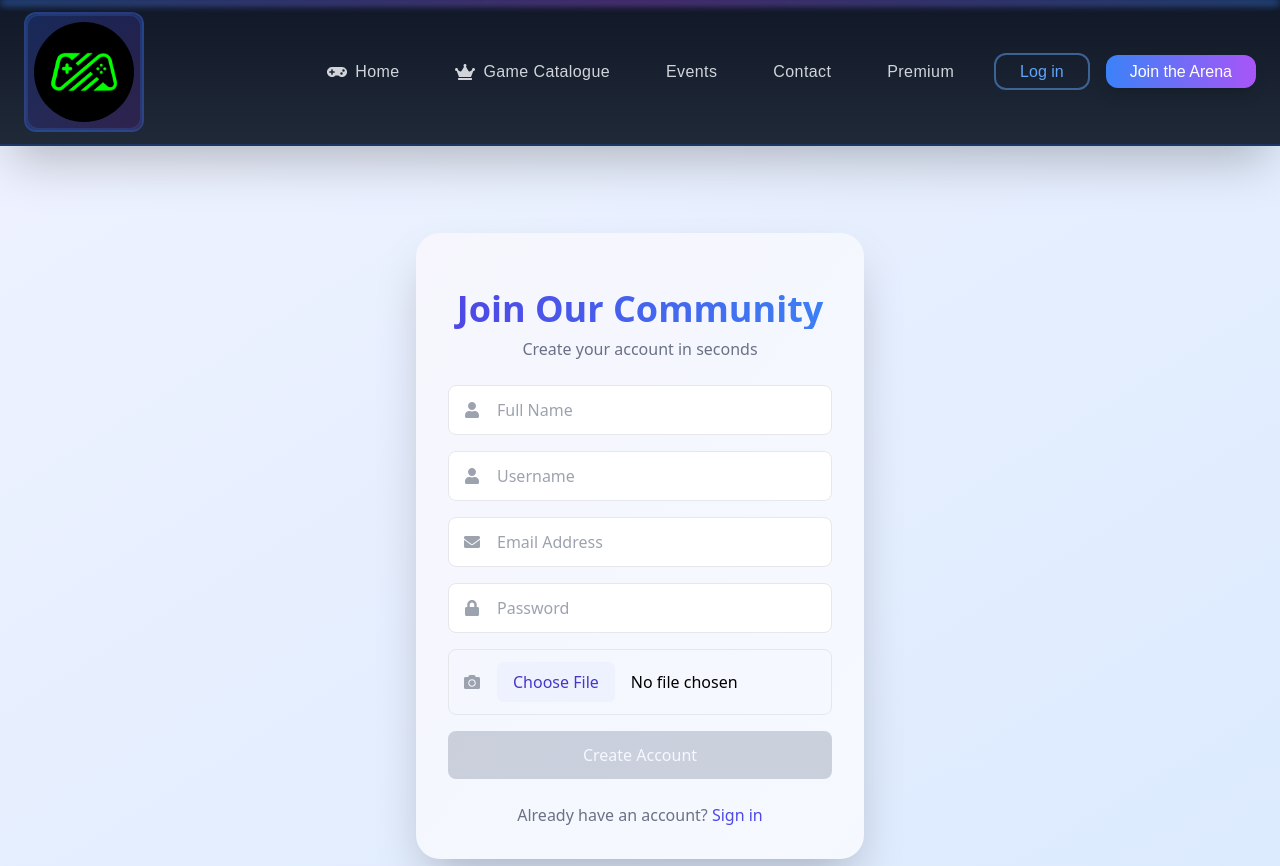
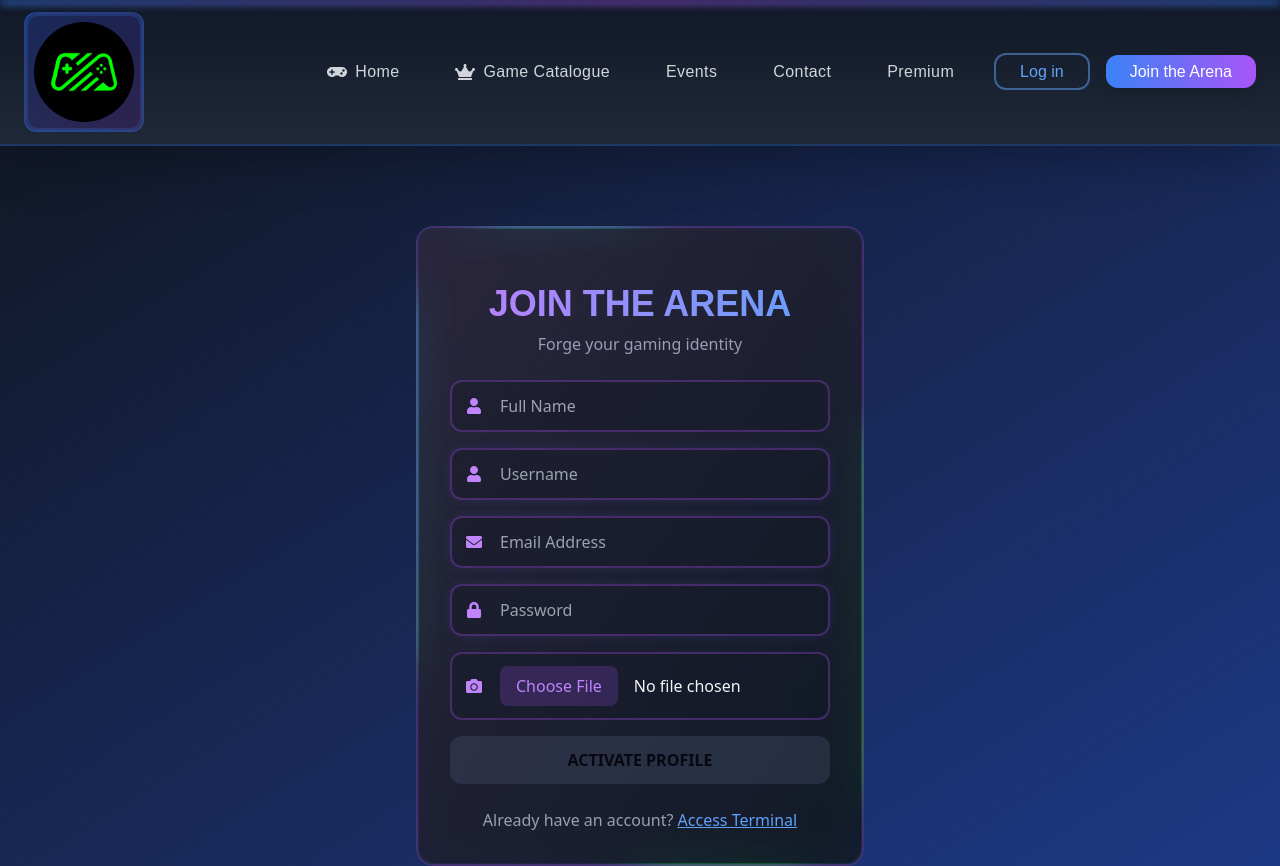
Before and after one commit to PankajPt/Gaming-Cafe-FrontEnd, a React (Vite) app: page /register in a window 1280 px wide. Shown: the top 866 px of the page. Built offline with nearby package versions, Linux system fonts and the light colour scheme.

Commit message:
dark theme

```diff
--- a/src/pages/Register/Register.jsx
+++ b/src/pages/Register/Register.jsx
@@ -2,7 +2,7 @@ import React, { useState } from "react";
 import { FaUser, FaEnvelope, FaLock, FaCamera, FaCheckCircle } from "react-icons/fa";
 import { useNavigate } from "react-router-dom";
 import { fetchData } from "../../services/api.service.js";
-
+import './register.css'
 
 const RegisterPage = () => {
   const [formData, setFormData] = useState({
@@ -80,114 +80,115 @@ const RegisterPage = () => {
   };
 
   return (
-    <div className="min-h-screen bg-gradient-to-br from-indigo-50 to-blue-100 flex items-center justify-center px-4">
-      <div className="w-full max-w-md transform transition-all duration-300 hover:scale-[1.01]">
-        <div className="bg-white rounded-3xl shadow-2xl p-8 space-y-6 relative overflow-hidden">
-          {/* <div className="absolute inset-0 bg-gradient-to-br from-indigo-600 to-blue-500 opacity-5" /> */}
-          <div className="absolute inset-0 bg-gradient-to-br from-indigo-600 to-blue-500 opacity-5 pointer-events-none" />
+  <div className="min-h-screen bg-gradient-to-br from-gray-900 to-blue-900 flex items-center justify-center px-4">
+    <div className="w-full max-w-md transform transition-all duration-300 hover:scale-[1.01] form-container">
+      <div className="bg-gray-800/50 rounded-2xl shadow-2xl p-8 space-y-6 relative overflow-hidden border-2 border-purple-500/30 backdrop-blur-lg">
+          <div className="absolute inset-0 bg-gradient-to-br from-purple-500/10 to-blue-500/5 pointer-events-none" />
+
           <div className="text-center space-y-2">
-            <h1 className="text-4xl font-bold bg-gradient-to-r from-indigo-600 to-blue-500 bg-clip-text text-transparent">
-              Join Our Community
+            <h1 className="text-4xl font-bold bg-gradient-to-r from-purple-400 to-blue-400 bg-clip-text text-transparent font-orbitron">
+              JOIN THE ARENA
             </h1>
-            <p className="text-gray-500">Create your account in seconds</p>
+            <p className="text-gray-400">Forge your gaming identity</p>
           </div>
 
           {success && (
-            <div className="bg-green-100 p-4 rounded-lg flex items-center gap-3">
-              <FaCheckCircle className="text-green-600 text-xl" />
-              <span className="text-green-600">Registration successful! Redirecting...</span>
+            <div className="bg-green-900/20 p-4 rounded-lg border-2 border-green-400/30 flex items-center gap-3">
+              <FaCheckCircle className="text-green-400 text-xl" />
+              <span className="text-green-400">Registration successful! Redirecting...</span>
             </div>
           )}
 
           {error && (
-            <div className="bg-red-100 p-4 rounded-lg flex items-center gap-3">
-              <FaCheckCircle className="text-red-600 text-xl" />
-              <span className="text-red-600">{error}</span>
+            <div className="bg-red-900/20 p-4 rounded-lg border-2 border-red-400/30 flex items-center gap-3">
+              <FaCheckCircle className="text-red-400 text-xl" />
+              <span className="text-red-400">{error}</span>
             </div>
           )}
 
           <form className="space-y-4" onSubmit={handleSubmit}>
-            <div className="relative">
-              <FaUser className="absolute left-4 top-1/2 -translate-y-1/2 text-gray-400" />
+            <div className={`relative group ${error ? 'error-glow' : (isFormValid() ? 'success-glow' : '')}`}>
+              <FaUser className="absolute left-4 top-1/2 -translate-y-1/2 text-purple-400 group-focus-within:text-blue-400 transition-colors" />
               <input
                 type="text"
                 name="fullname"
                 placeholder="Full Name"
                 value={formData.fullname}
                 onChange={handleChange}
-                className="w-full pl-12 pr-4 py-3 rounded-lg border border-gray-200 focus:border-indigo-500 focus:ring-2 focus:ring-indigo-200 transition-all"
+                className="w-full pl-12 pr-4 py-3 rounded-xl bg-gray-900/30 border-2 border-purple-500/30 focus:border-blue-400 focus:ring-2 focus:ring-blue-500/20 text-gray-100 placeholder-gray-400 transition-all"
               />
             </div>
 
-            <div className="relative">
-              <FaUser className="absolute left-4 top-1/2 -translate-y-1/2 text-gray-400" />
+            <div className={`relative group ${error ? 'error-glow' : ''} !border-red-500`}>
+              <FaUser className="absolute left-4 top-1/2 -translate-y-1/2 text-purple-400 group-focus-within:text-blue-400 transition-colors" />
               <input
                 type="text"
                 name="username"
                 placeholder="Username"
                 value={formData.username}
                 onChange={handleChange}
-                className="w-full pl-12 pr-4 py-3 rounded-lg border border-gray-200 focus:border-indigo-500 focus:ring-2 focus:ring-indigo-200 transition-all"
+                className="w-full pl-12 pr-4 py-3 rounded-xl bg-gray-900/30 border-2 border-purple-500/30 focus:border-blue-400 focus:ring-2 focus:ring-blue-500/20 text-gray-100 placeholder-gray-400 transition-all shadow-[0_0_15px_-5px_rgba(99,102,241,0.3)] focus:shadow-blue-500/20"
               />
             </div>
 
-            <div className="relative">
-              <FaEnvelope className="absolute left-4 top-1/2 -translate-y-1/2 text-gray-400" />
+            <div className={`relative group ${error ? 'error-glow' : ''} !border-red-500`}>
+              <FaEnvelope className="absolute left-4 top-1/2 -translate-y-1/2 text-purple-400 group-focus-within:text-blue-400 transition-colors" />
               <input
                 type="email"
                 name="email"
                 placeholder="Email Address"
                 value={formData.email}
                 onChange={handleChange}
-                className="w-full pl-12 pr-4 py-3 rounded-lg border border-gray-200 focus:border-indigo-500 focus:ring-2 focus:ring-indigo-200 transition-all"
+                className="w-full pl-12 pr-4 py-3 rounded-xl bg-gray-900/30 border-2 border-purple-500/30 focus:border-blue-400 focus:ring-2 focus:ring-blue-500/20 text-gray-100 placeholder-gray-400 transition-all shadow-[0_0_15px_-5px_rgba(99,102,241,0.3)] focus:shadow-blue-500/20"
               />
             </div>
 
-            <div className="relative">
-              <FaLock className="absolute left-4 top-1/2 -translate-y-1/2 text-gray-400" />
+            <div className={`relative group ${error ? 'error-glow' : ''} !border-red-500`}>
+              <FaLock className="absolute left-4 top-1/2 -translate-y-1/2 text-purple-400 group-focus-within:text-blue-400 transition-colors" />
               <input
                 type="password"
                 name="password"
                 placeholder="Password"
                 value={formData.password}
                 onChange={handleChange}
-                className="w-full pl-12 pr-4 py-3 rounded-lg border border-gray-200 focus:border-indigo-500 focus:ring-2 focus:ring-indigo-200 transition-all"
+                className="w-full pl-12 pr-4 py-3 rounded-xl bg-gray-900/30 border-2 border-purple-500/30 focus:border-blue-400 focus:ring-2 focus:ring-blue-500/20 text-gray-100 placeholder-gray-400 transition-all shadow-[0_0_15px_-5px_rgba(99,102,241,0.3)] focus:shadow-blue-500/20"
               />
             </div>
 
-            <div className="relative">
-              <FaCamera className="absolute left-4 top-1/2 -translate-y-1/2 text-gray-400" />
+            <div className={`relative group ${error ? 'error-glow' : ''} !border-red-500`}>
+              <FaCamera className="absolute left-4 top-1/2 -translate-y-1/2 text-purple-400 group-focus-within:text-blue-400 transition-colors" />
               <input
                 type="file"
                 name="avatar"
                 onChange={handleChange}
-                className="w-full pl-12 pr-4 py-3 rounded-lg border border-gray-200 file:mr-4 file:py-2 file:px-4 file:rounded-md file:border-0 file:bg-indigo-50 file:text-indigo-700 hover:file:bg-indigo-100"
+                className="w-full pl-12 pr-4 py-3 rounded-xl bg-gray-900/30 border-2 border-purple-500/30 text-gray-100 file:mr-4 file:py-2 file:px-4 file:rounded-lg file:border-0 file:bg-purple-500/20 file:text-purple-400 hover:file:bg-purple-500/30 transition-all"
               />
             </div>
+
             {loading ? (
-              <div className="flex justify-center items-center space-x-2">
-                <div className="w-6 h-6 border-4 border-t-4 border-indigo-600 rounded-full animate-spin"></div>
-                <span>Loading...</span>
+              <div className="flex justify-center items-center space-x-2 text-blue-400">
+                <div className="w-6 h-6 border-4 border-t-4 border-blue-400 rounded-full animate-spin"></div>
+                <span>Initializing Protocol...</span>
               </div>
             ) : (
               <button
                 type="submit"
                 disabled={!isFormValid() || loading}
-                className={`w-full py-3 px-6 rounded-lg font-medium text-white transition-all ${
+                className={`w-full py-3 px-6 rounded-xl font-bold transition-all ${
                   isFormValid() && !loading
-                    ? 'bg-gradient-to-r from-indigo-600 to-blue-500 hover:from-indigo-700 hover:to-blue-600 shadow-lg hover:shadow-indigo-200'
-                    : 'bg-gray-300 cursor-not-allowed'
+                    ? 'bg-gradient-to-r from-purple-600 to-blue-600 hover:from-purple-700 hover:to-blue-700 shadow-[0_0_20px_-5px_rgba(99,102,241,0.5)] hover:shadow-blue-500/40'
+                    : 'bg-gray-700/50 cursor-not-allowed'
                 }`}
               >
-                Create Account
+                ACTIVATE PROFILE
               </button>
             )}
           </form>
 
-          <p className="text-center text-gray-500">
+          <p className="text-center text-gray-400">
             Already have an account?{" "}
-            <a href="login" className="text-indigo-600 hover:underline font-medium">
-              Sign in
+            <a href="login" className="text-blue-400 hover:text-purple-400 underline hover:no-underline transition-colors">
+              Access Terminal
             </a>
           </p>
         </div>
--- /dev/null
+++ b/src/pages/Register/register.css
@@ -0,0 +1,46 @@
+@keyframes border-spin {
+    100% { transform: rotate(360deg); }
+  }
+
+  /* Outer box glowing effect */
+  .form-container {
+    position: relative;
+    border-radius: 1rem;
+    overflow: hidden;
+  }
+
+  /* The animated neon glowing border */
+  .form-container::before {
+    content: '';
+    position: absolute;
+    inset: -6px;
+    z-index: -1;
+    border-radius: 1rem;
+    background: conic-gradient(
+      from 0deg,
+      #00ffff, /* Neon Cyan */
+      #00ff00, /* Neon Green */
+      #00ffff
+    );
+    animation: border-spin 3s linear infinite;
+    filter: blur(12px); /* Stronger blur for glow effect */
+    box-shadow: 0 0 25px rgba(0, 255, 255, 0.8),
+                0 0 35px rgba(0, 255, 0, 0.8);
+  }
+
+  /* Inner box remains dark and visible */
+  .form-container::after {
+    content: '';
+    position: absolute;
+    inset: 3px;
+    background: linear-gradient(to bottom right, #1a1a1a 0%, #000000 100%);
+    border-radius: 1rem;
+    z-index: -1;
+  }
+
+
+        /* check css applied or not  */
+  /* body {
+    border: 5px solid lime !important;
+  }
+   */
```
Also changed, not shown: src/pages/Admin/UserManagement.jsx (+66 -32 lines).
